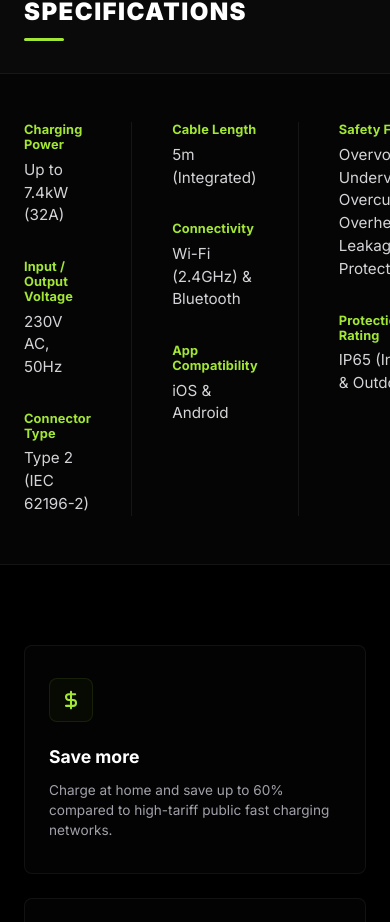
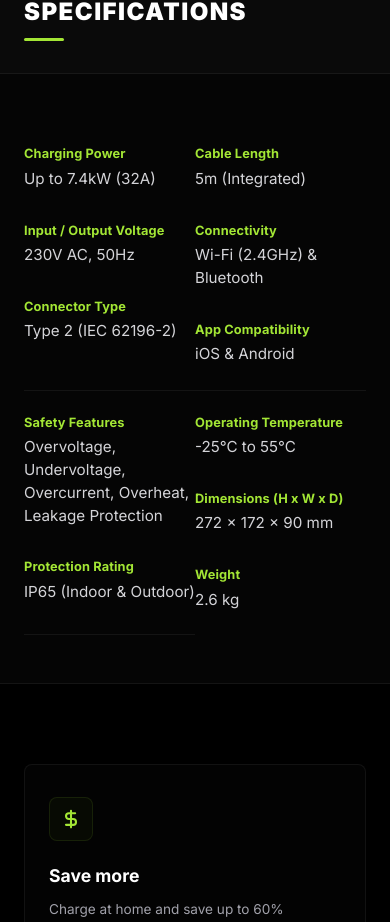
Before and after one commit to carricomfort8-lang/BexaVolt, a Next.js app in the folder frontend/: page /products/volt-mini in a window 390 px wide. Shown: the part 5359-6281 px from the top of the page. Built offline with nearby package versions, Linux system fonts and the light colour scheme.

Commit message:
fix: update specs section responsive breakpoints to use new .specsTable classes

```diff
--- a/frontend/src/app/products/volt-mini/page.module.css
+++ b/frontend/src/app/products/volt-mini/page.module.css
@@ -1057,9 +1057,21 @@
     order: 2;
   }
 
-  .specsGrid {
+  .specsTable {
     grid-template-columns: 1fr;
-    gap: 0;
+  }
+
+  .specsColDivider {
+    display: none;
+  }
+
+  .specsCol {
+    padding: 1.5rem 0;
+    border-bottom: 1px solid rgba(255, 255, 255, 0.06);
+  }
+
+  .specsCol:last-child {
+    border-bottom: none;
   }
 
   .warrantyBanner {
@@ -1074,6 +1086,9 @@
 }
 
 @media (max-width: 768px) {
+  .specsTable {
+    grid-template-columns: 1fr 1fr;
+  }
   .sectionPadding {
     padding: 5rem 0;
   }
```
